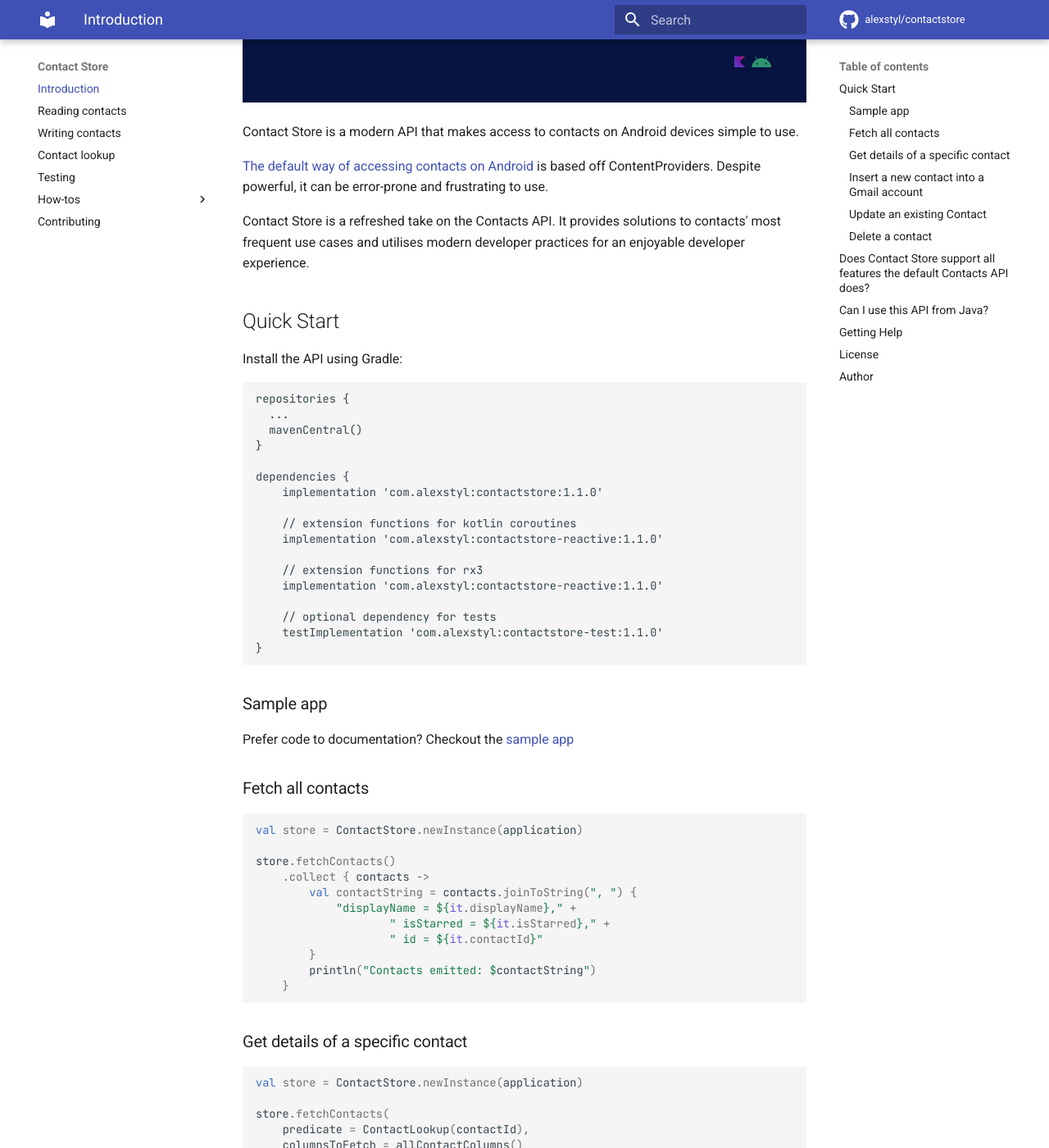
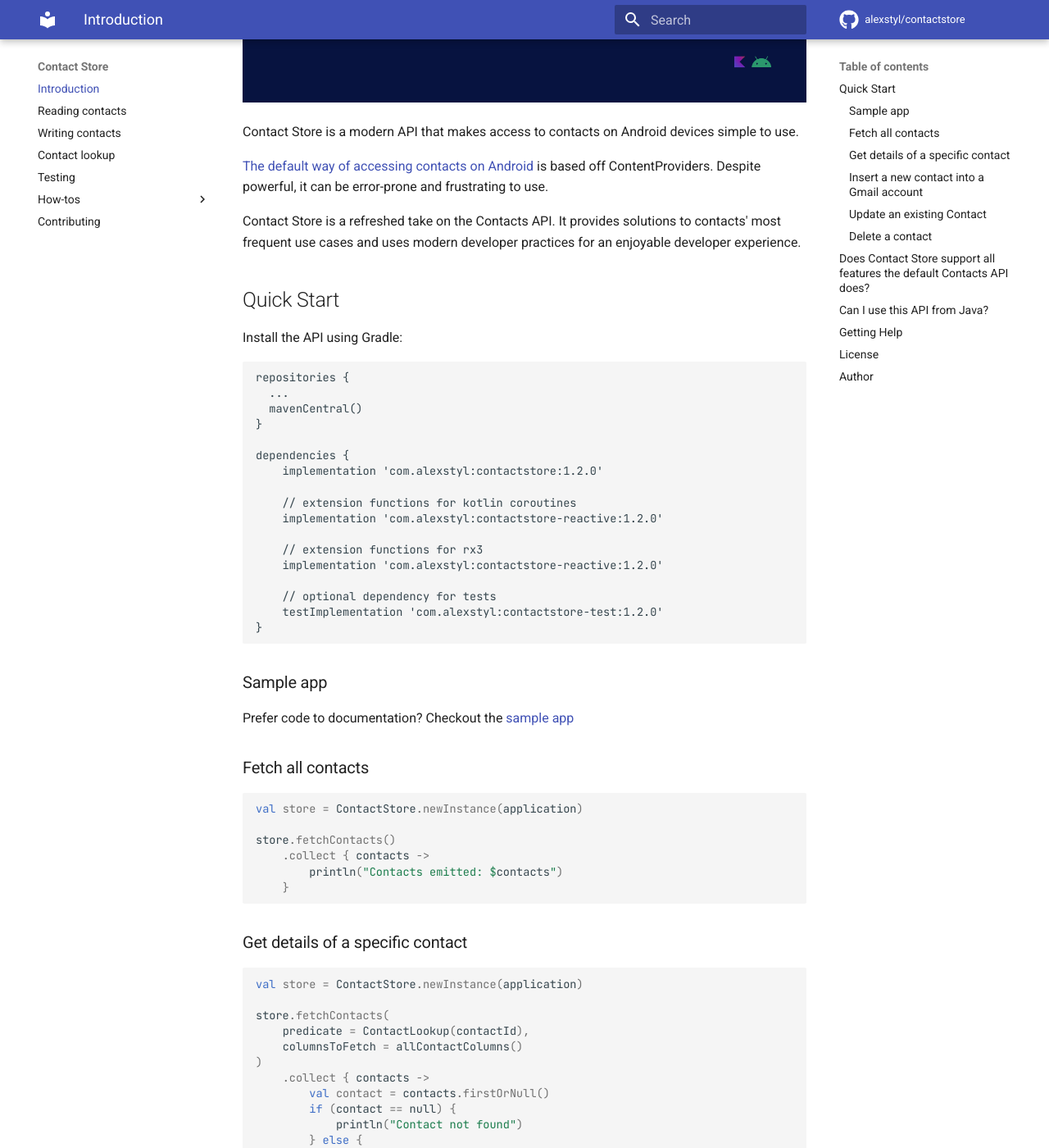
Before and after one commit to alexstyl/contactstore, an MkDocs documentation site: the page built from docs/index.md, in a window 1280 px wide and 1400 px high, scrolled down 399 px. Shown: the whole window at 82% size. Built offline with MkDocs 1.6.1 and Material for MkDocs 9.7.7, drawn with Linux system fonts in a browser that asks for light colours; comment, search, counter and statistics services are not loaded.

````diff
--- a/docs/index.md
+++ b/docs/index.md
@@ -8,7 +8,7 @@ Contact Store is a modern API that makes access to contacts on Android devices s
 is based off ContentProviders. Despite powerful, it can be error-prone and frustrating to use.
 
 Contact Store is a refreshed take on the Contacts API. It provides solutions to contacts' most
-frequent use cases and utilises modern developer practices for an enjoyable developer experience.
+frequent use cases and uses modern developer practices for an enjoyable developer experience.
 
 ## Quick Start
 
@@ -21,16 +21,16 @@ repositories {
 }
 
 dependencies {
-    implementation 'com.alexstyl:contactstore:1.1.0'
+    implementation 'com.alexstyl:contactstore:1.2.0'
 
     // extension functions for kotlin coroutines
-    implementation 'com.alexstyl:contactstore-reactive:1.1.0'
+    implementation 'com.alexstyl:contactstore-reactive:1.2.0'
 
     // extension functions for rx3
-    implementation 'com.alexstyl:contactstore-reactive:1.1.0'
+    implementation 'com.alexstyl:contactstore-reactive:1.2.0'
 
     // optional dependency for tests
-    testImplementation 'com.alexstyl:contactstore-test:1.1.0'
+    testImplementation 'com.alexstyl:contactstore-test:1.2.0'
 }
 ```
 
@@ -45,12 +45,7 @@ val store = ContactStore.newInstance(application)
 
 store.fetchContacts()
     .collect { contacts ->
-        val contactString = contacts.joinToString(", ") {
-            "displayName = ${it.displayName}," +
-                    " isStarred = ${it.isStarred}," +
-                    " id = ${it.contactId}"
-        }
-        println("Contacts emitted: $contactString")
+        println("Contacts emitted: $contacts")
     }
 ```
 
@@ -71,7 +66,6 @@ store.fetchContacts(
             println("Contact found: $contact")
 
             // Use contact.phones, contact.mails, contact.customDataItems and
-            //
         }
     }
 ```
````
Also changed, not shown: README.md (+4 -4 lines), 1 other file.
